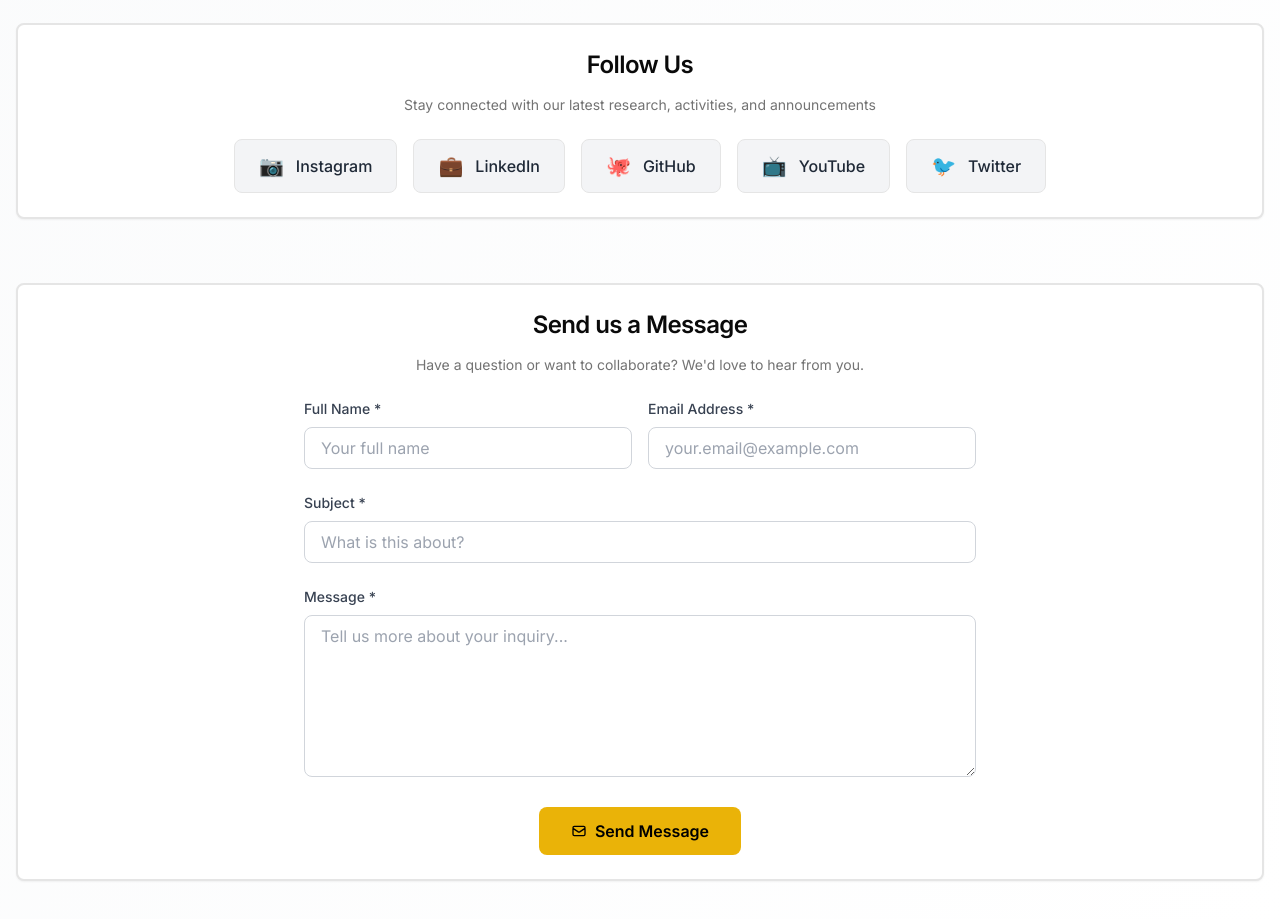
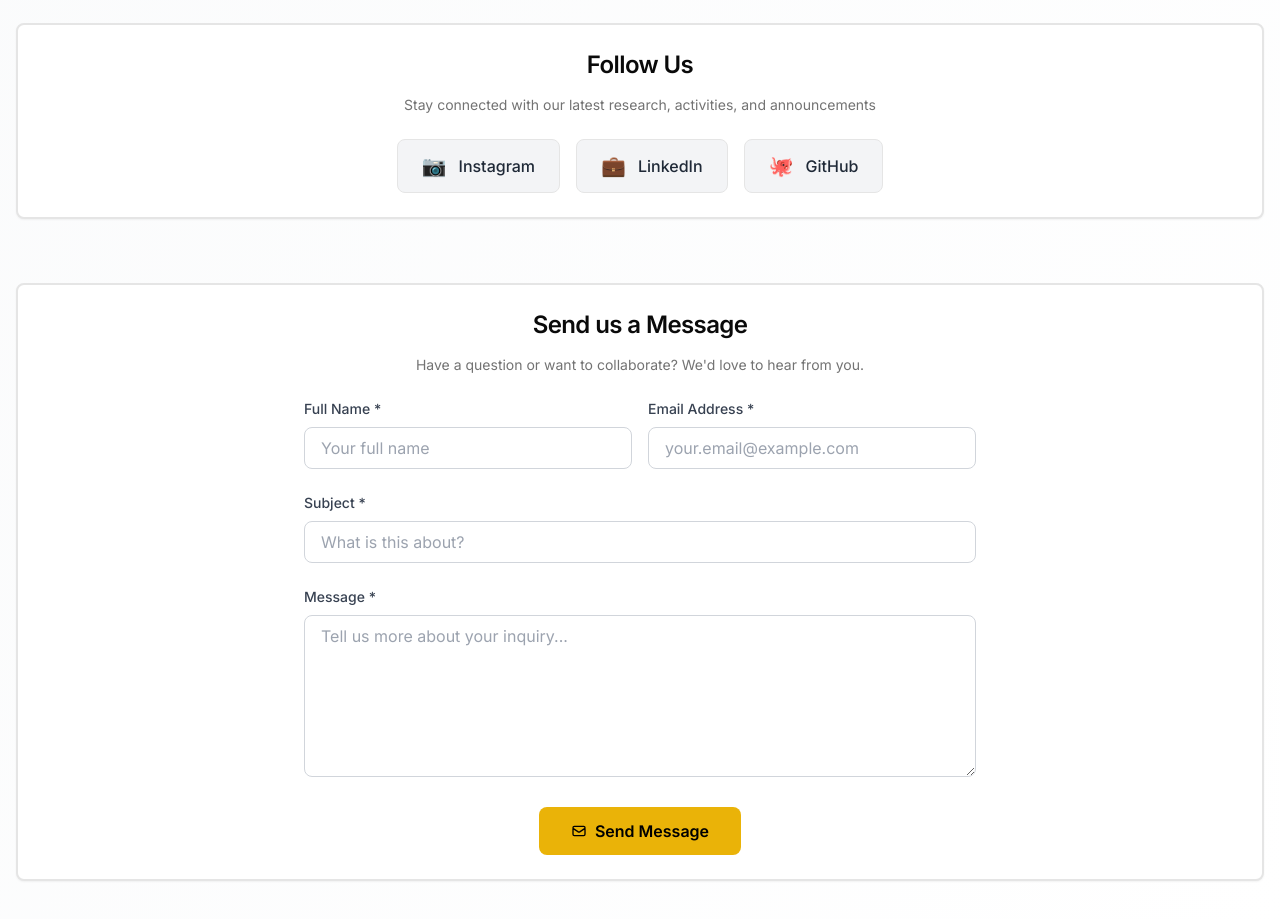
Before and after one commit to AIlab-Telkom-University/ailab-new, a Next.js app: page /contact in a window 1280 px wide. Shown: the part 1080-1999 px from the top of the page. Built offline with nearby package versions, Linux system fonts and the light colour scheme.

Commit message:
Update contact social media links and remove YouTube and Twitter

```diff
--- a/src/app/contact/page.tsx
+++ b/src/app/contact/page.tsx
@@ -41,9 +41,7 @@ export default function ContactPage() {
   const socialLinks = [
     { name: 'Instagram', url: social.instagram, icon: '📷' },
     { name: 'LinkedIn', url: social.linkedin, icon: '💼' },
-    { name: 'GitHub', url: social.github, icon: '🐙' },
-    { name: 'YouTube', url: social.youtube, icon: '📺' },
-    { name: 'Twitter', url: social.twitter, icon: '🐦' }
+    { name: 'GitHub', url: social.github, icon: '🐙' }
   ]
 
   return (
--- a/src/data/site.ts
+++ b/src/data/site.ts
@@ -15,11 +15,9 @@ export const siteConfig = {
 
   // Social Media Links
   social: {
-    instagram: 'https://www.instagram.com/ailab_telkomuniversity/',
-    linkedin: 'https://www.linkedin.com/company/ailab-telkom-university/',
     github: 'https://github.com/ailabtelkom',
-    youtube: 'https://www.youtube.com/@ailabtelkomuniversity',
-    twitter: 'https://twitter.com/ailab_telkom',
+    instagram: 'https://www.instagram.com/ailabtelkom',
+    linkedin: 'https://www.linkedin.com/company/ailabtelkom/',
   },
 
   // Laboratory Information
--- a/src/lib/constants.ts
+++ b/src/lib/constants.ts
@@ -211,8 +211,9 @@ export const NAVIGATION = {
   ],
 
   social: {
-    instagram: 'https://instagram.com/ailab_telkomuniversity',
-    linkedin: 'https://linkedin.com/company/ailab-telkom-university',
+    github: 'https://github.com/ailabtelkom',
+    instagram: 'https://www.instagram.com/ailabtelkom',
+    linkedin: 'https://www.linkedin.com/company/ailabtelkom/',
     email: 'ailab@telkomuniversity.ac.id',
   },
 } as const;
```
